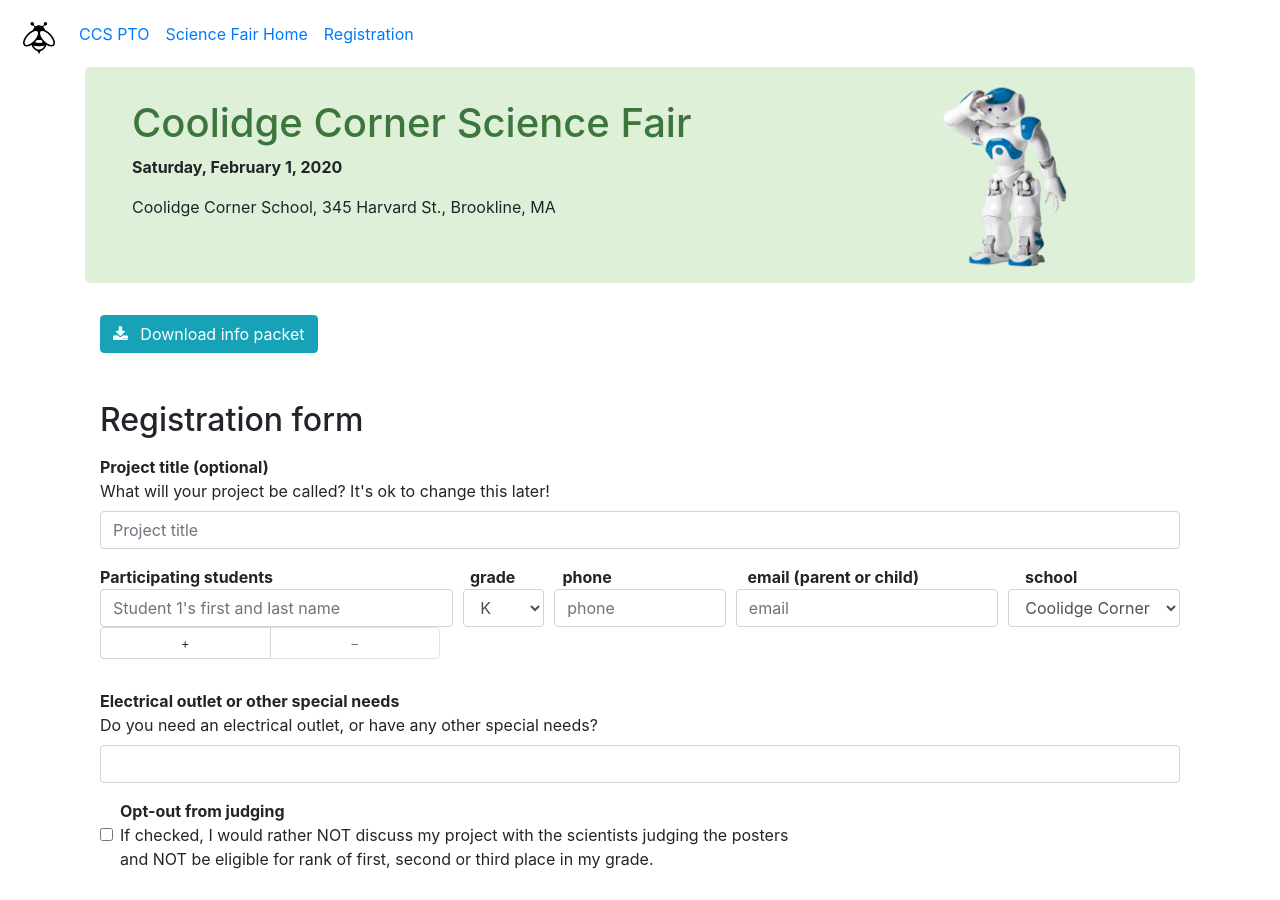
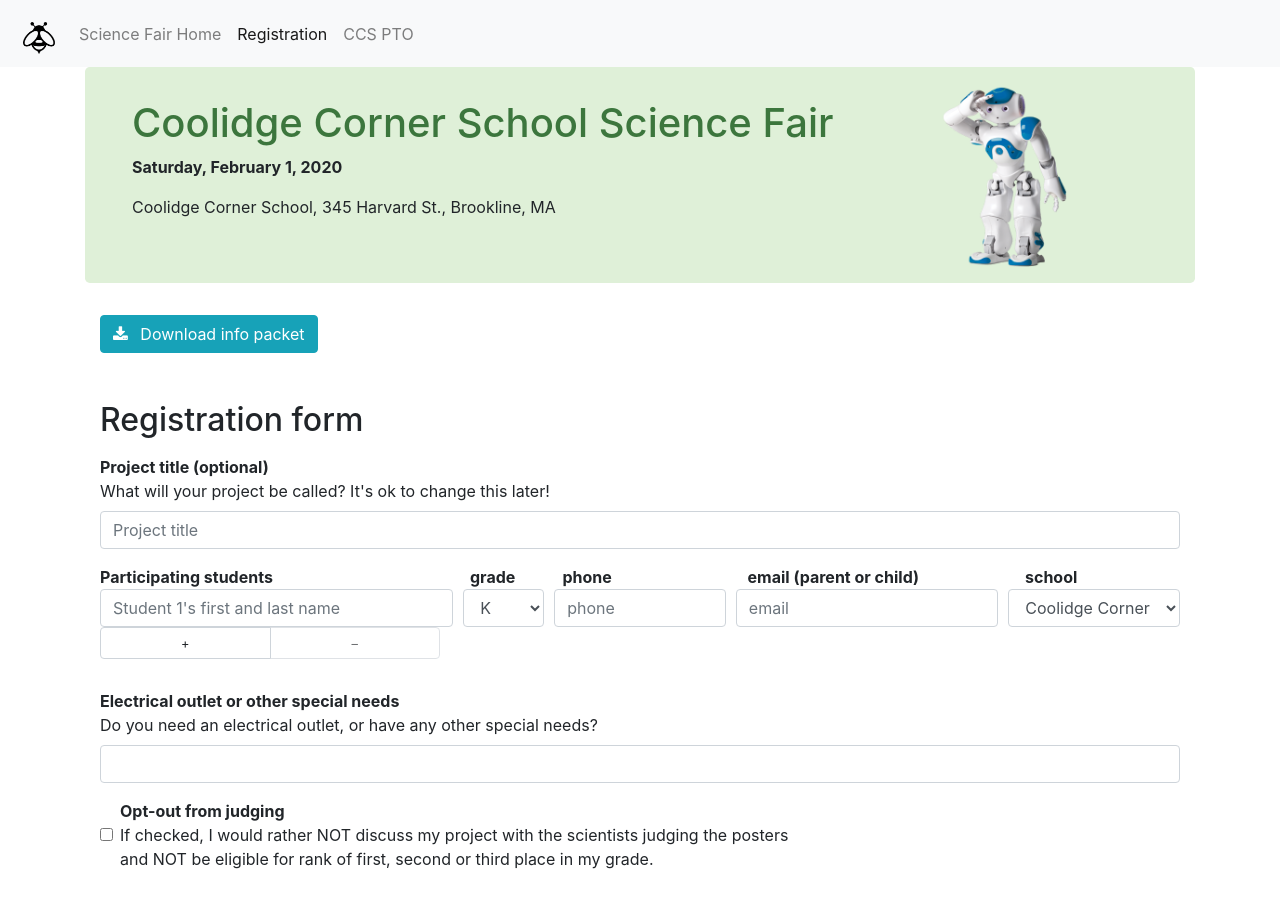
Before and after one commit to vinaygidwaneyod/sciencefair, a Jekyll site: the page built from register.html, in a window 1280 px wide and 900 px high. Built offline with Jekyll 4.4.1, drawn with Linux system fonts in a browser that asks for light colours.

Commit message:
fix banner, navbar

```diff
--- /dev/null
+++ b/_includes/banner.html
@@ -0,0 +1,8 @@
+<div class="jumbotron banner">
+  <div class="container">
+    <img class="register-logo" src="assets/pix/Nao.png">
+    <h1>Coolidge Corner School Science Fair</h1>
+    <p><b>Saturday, February 1, 2020</b></p>
+    <p>Coolidge Corner School, 345 Harvard St., Brookline, MA</p>
+  </div>
+</div>
--- a/_includes/navbar.html
+++ b/_includes/navbar.html
@@ -1,22 +1,15 @@
-<nav class="devo-nav navbar navbar-expand-lg">
+<nav class="navbar navbar-expand-lg navbar-light bg-light">
   <a class="navbar-brand" href="/">
     <img class="logo" src="assets/pix/devologo.png"></div>
   </a>
-
   <ul class="navbar-nav">
-    <li class="nav-item">
-      <a class="nav-link
-		{% if page.tab == 'pto' %}active{% endif %}
-		" href="https://www.brookline.k12.ma.us/domain/331">CCS PTO</a>
+    <li class="nav-item {% if page.tab == 'home' %}active{% endif %}">
+      <a class="nav-link" href="/">Science Fair Home</a>
     </li>
-    <li class="nav-item">
-      <a class="nav-link
-		{% if page.tab == home %}active{% endif %}
-		" href="#">Science Fair Home</a>
+    <li class="nav-item {% if page.tab == 'register' %}active{% endif %}">
+      <a class="nav-link" href="register">Registration</a></li>
+    <li class="nav-item {% if page.tab == 'pto' %}active{% endif %}">
+      <a class="nav-link" href="https://www.brookline.k12.ma.us/domain/331">CCS PTO</a>
     </li>
-    <li class="nav-item">
-      <a class="nav-link
-		{% if page.tab == register %}active{% endif %}
-		" href="register.html">Registration</a></li>
   </ul>
 </nav>
--- a/register.html
+++ b/register.html
@@ -2,16 +2,7 @@
 tab: register
 layout: default
 ---
-
-  <div class="jumbotron banner">
-      <div class="container">
-	<img class="register-logo" src="assets/pix/Nao.png">
-        <h1>Coolidge Corner Science Fair</h1>
-	<p><b>Saturday, February 1, 2020</b></p>
-        <p>Coolidge Corner School, 345 Harvard St., Brookline, MA</p>
-      </div>
-    </div>
-
+{% include banner.html %}
 
 <div class="container">
   <p><a class="btn btn-info" href="docs/2019-packet.pdf">
```
Also changed, not shown: index.html (+1 -7 lines).
